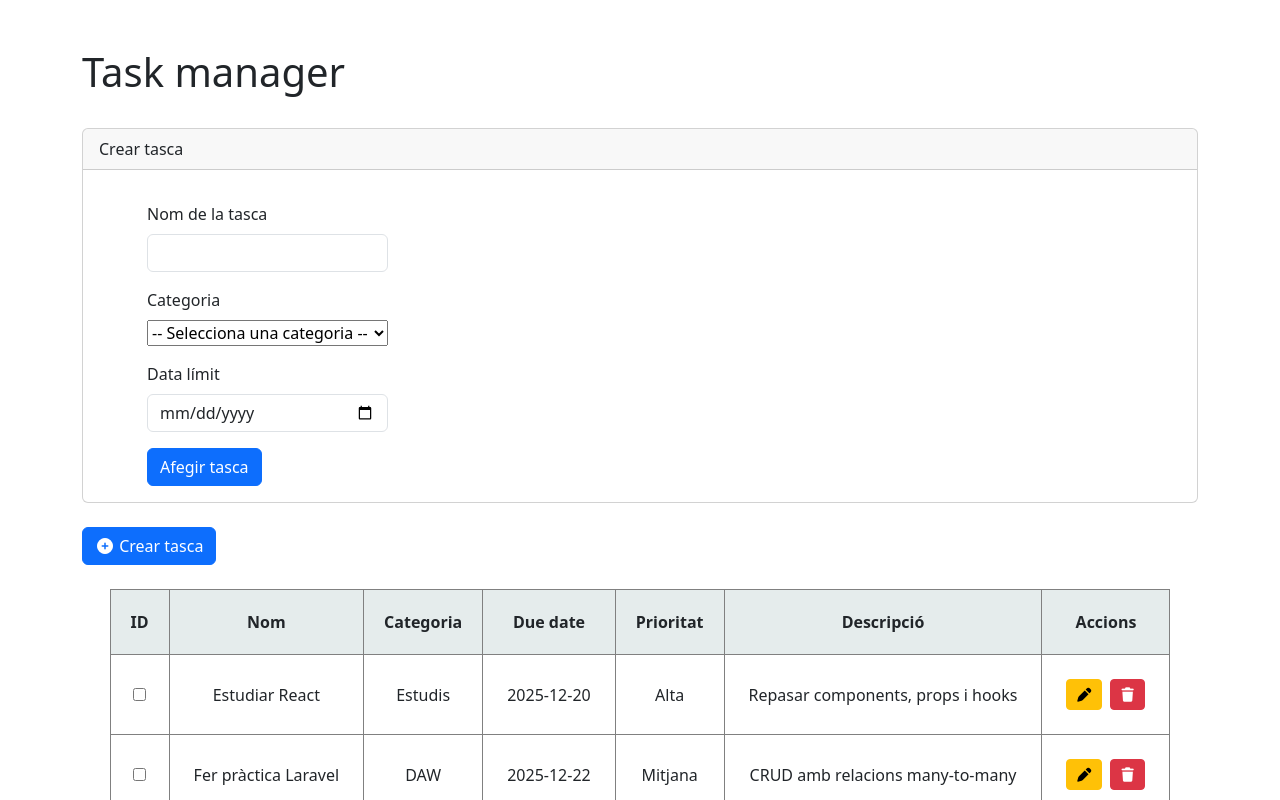
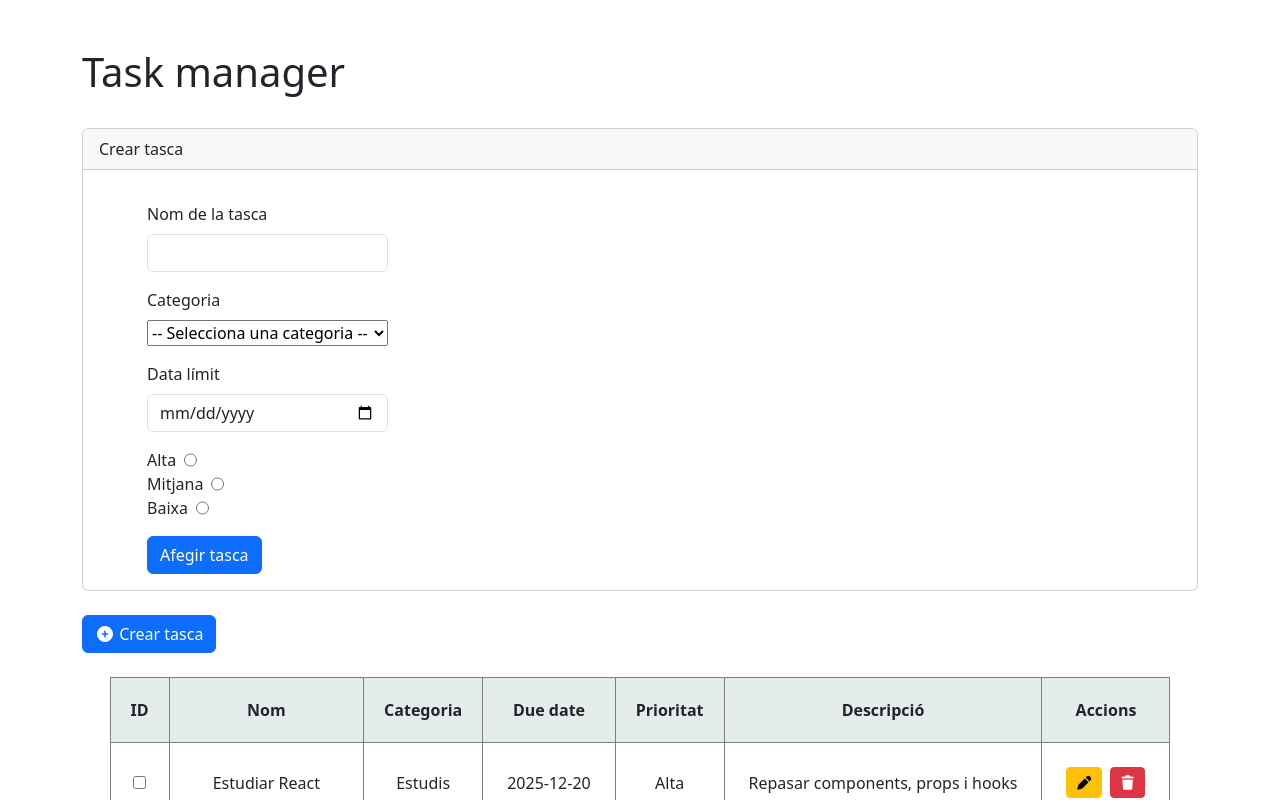
Before and after one commit to aaroncano2006/react_task_manager, a React (Vite) app: page / in a window 1280 px wide. Shown: the top 800 px of the page. Built offline with nearby package versions, Linux system fonts and the light colour scheme.

Commit message:
Constants prioritatsBase (identificador únic i nom de la prioritat) i prioritats (prioritatBase amb les seves propietats + identificadors per a HTML i valors del RadioButton per coincidir amb el Zod Schema) creades.
Atribut key afegit a RadioButton.jsx per evitar problemes de duplicitat.

```diff
--- a/src/App.jsx
+++ b/src/App.jsx
@@ -8,6 +8,7 @@ import RadioGroup from "./components/RadioGroup";
 import Card from "./components/Card";
 import Form from "./components/Form";
 import Input from "./components/Input";
+import RadioButton from "./components/RadioButton";
 
 const faker = [
   {
@@ -45,6 +46,19 @@ const categories = [
   { id: 3, nom: "Feina" },
   { id: 4, nom: "Estudis" },
 ];
+
+const prioritatsBase = [
+  { id: 1, nom: "Baixa" },
+  { id: 2, nom: "Mitjana" },
+  { id: 3, nom: "Alta" },
+];
+
+const prioritats = prioritatsBase.map(p => ({
+  ...p,
+  htmlId: `taskPriority-${p.nom.toLowerCase()}`,
+  value: p.nom.toLowerCase(),
+}));
+
 
 function App() {
   return (
@@ -102,6 +116,48 @@ function App() {
               </div>
             </div>
 
+            <div className="row mb-3">
+              <div className="col-3">
+                <RadioGroup>
+                  {prioritats.map((p) => {
+                    return (
+                      <RadioButton
+                        name="taskPriority"
+                        id={p.htmlId}
+                        defaultValue={p.value}
+                      >
+                        {p.nom}
+                      </RadioButton>
+                    );
+                  })}
+                  {/* <RadioButton
+                    type="radio"
+                    name="taskPriority"
+                    id="taskPriorityBaixa"
+                    defaultValue="baixa"
+                  >
+                    Baixa
+                  </RadioButton>
+                  <RadioButton
+                    type="radio"
+                    name="taskPriority"
+                    id="taskPriorityMitjana"
+                    defaultValue="mitjana"
+                  >
+                    Mitjana
+                  </RadioButton>
+                  <RadioButton
+                    type="radio"
+                    name="taskPriority"
+                    id="taskPriorityAlta"
+                    defaultValue="alta"
+                  >
+                    Alta
+                  </RadioButton> */}
+                </RadioGroup>
+              </div>
+            </div>
+
             <Button bootstrap="btn btn-primary" type="submit">
               Afegir tasca
             </Button>
@@ -154,34 +210,6 @@ function App() {
           </div>
         </div>
       </div>
-
-      {/* <RadioGroup>
-        <div>
-          <input type="radio" name="taskPriority" id="baixa" defaultValue="baixa" />
-          <label for="baixa" className="ms-2 form-label">
-            Baixa
-          </label>
-        </div>
-
-        <div>
-          <input
-            type="radio"
-            name="taskPriority"
-            id="mitjana"
-            defaultValue="mitjana"
-          />
-          <label for="mitjana" className="ms-2 form-label">
-            Mitjana
-          </label>
-        </div>
-
-        <div>
-          <input type="radio" name="taskPriority" id="alta" defaultValue="alta" />
-          <label for="alta" className="ms-2 form-label">
-            Alta
-          </label>
-        </div>
-      </RadioGroup> */}
     </>
   );
 }
```
